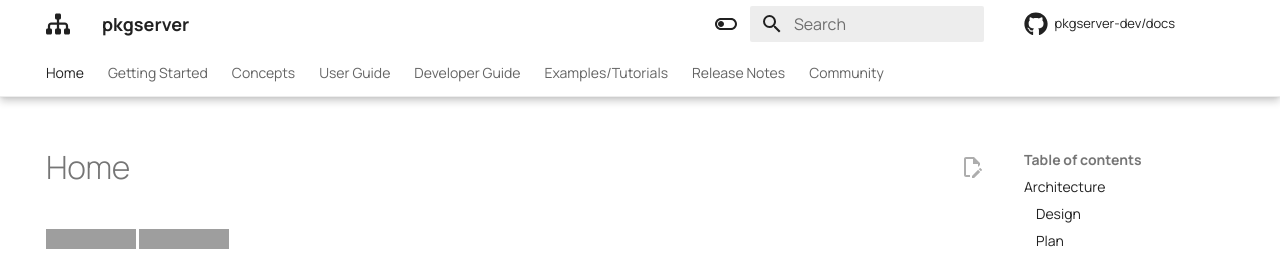
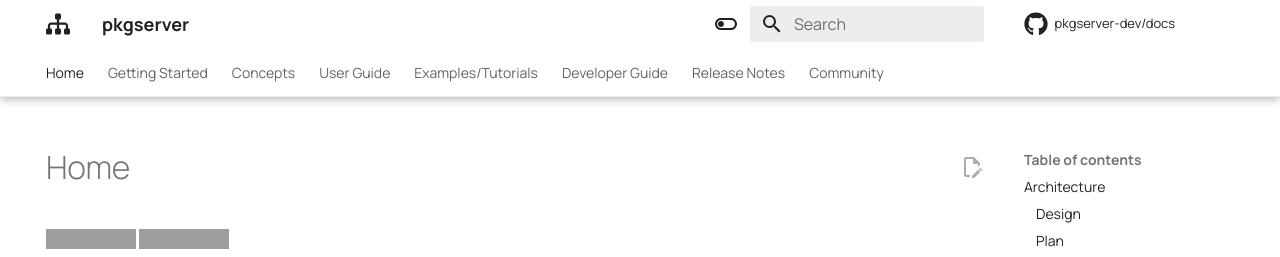
Before and after one commit to pkgserver-dev/docs, an MkDocs documentation site: the page built from docs/index.md, in a window 1280 px wide. Shown: the top 257 px of the page. Built offline with MkDocs 1.6.1 and Material for MkDocs 9.7.7, drawn with Linux system fonts in a browser that asks for light colours; comment, search, counter and statistics services are not loaded; grey boxes are pictures that could not be loaded.

Commit message:
updated references

```diff
--- a/mkdocs.yml
+++ b/mkdocs.yml
@@ -8,10 +8,10 @@ nav:
   - User Guide:
     - About: 03-userguide/01_about.md
     - Repository: 03-userguide/02_repository.md
+  - Examples/Tutorials:
+    - About: 04-examples/01_about.md
   - Developer Guide:
-    - About: 04-dev/01_about.md
-  - Examples/Tutorials:
-    - About: 05-examples/01_about.md
+    - About: 05-dev/01_about.md
   - Release Notes:
     - "0.0.1": 06-rn/0.0.1.md
   - Community:
```
